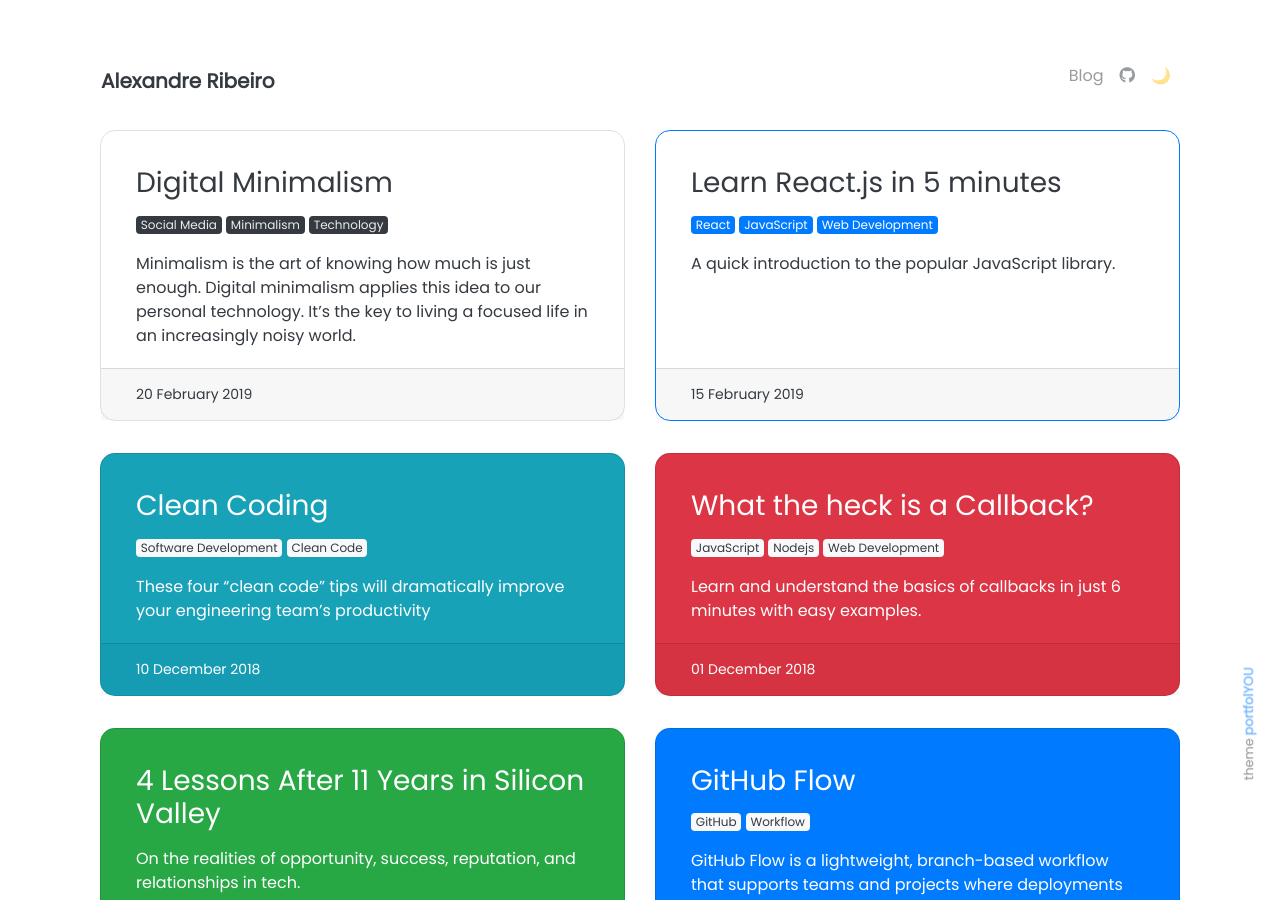
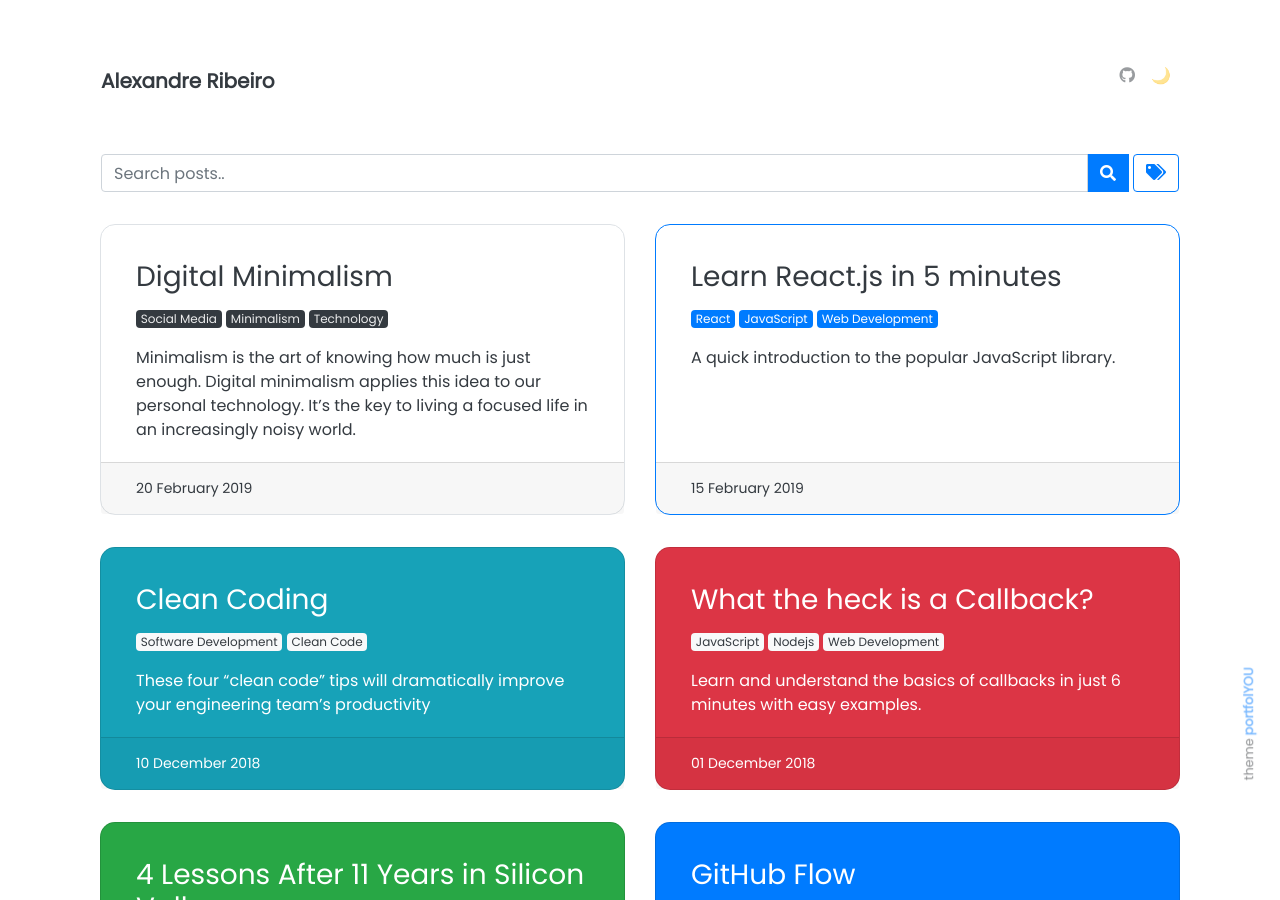
Before and after one commit to alexandrercruz/alexandrercruz.github.io, a Jekyll site: the page built from pages/index.md, in a window 1280 px wide and 900 px high. Built offline with Jekyll 4.4.1, drawn with Linux system fonts in a browser that asks for light colours; comment, search, counter and statistics services are not loaded.

Commit message:
Add search to index.html

```diff
--- a/_config.yml
+++ b/_config.yml
@@ -21,6 +21,7 @@ nav_exclude:                                            # The following paths ar
   - pages/404.html
   - pages/index.md
   - pages/projects.html
+  - pages/blog.html
   - pages/about.md
   - documentation/docs.md
   - documentation/elements.html
--- a/pages/index.md
+++ b/pages/index.md
@@ -3,4 +3,5 @@ layout: default
 permalink: /
 ---
 
+{% include blog/search.html %}
 {% include blog/index.html %}
```
